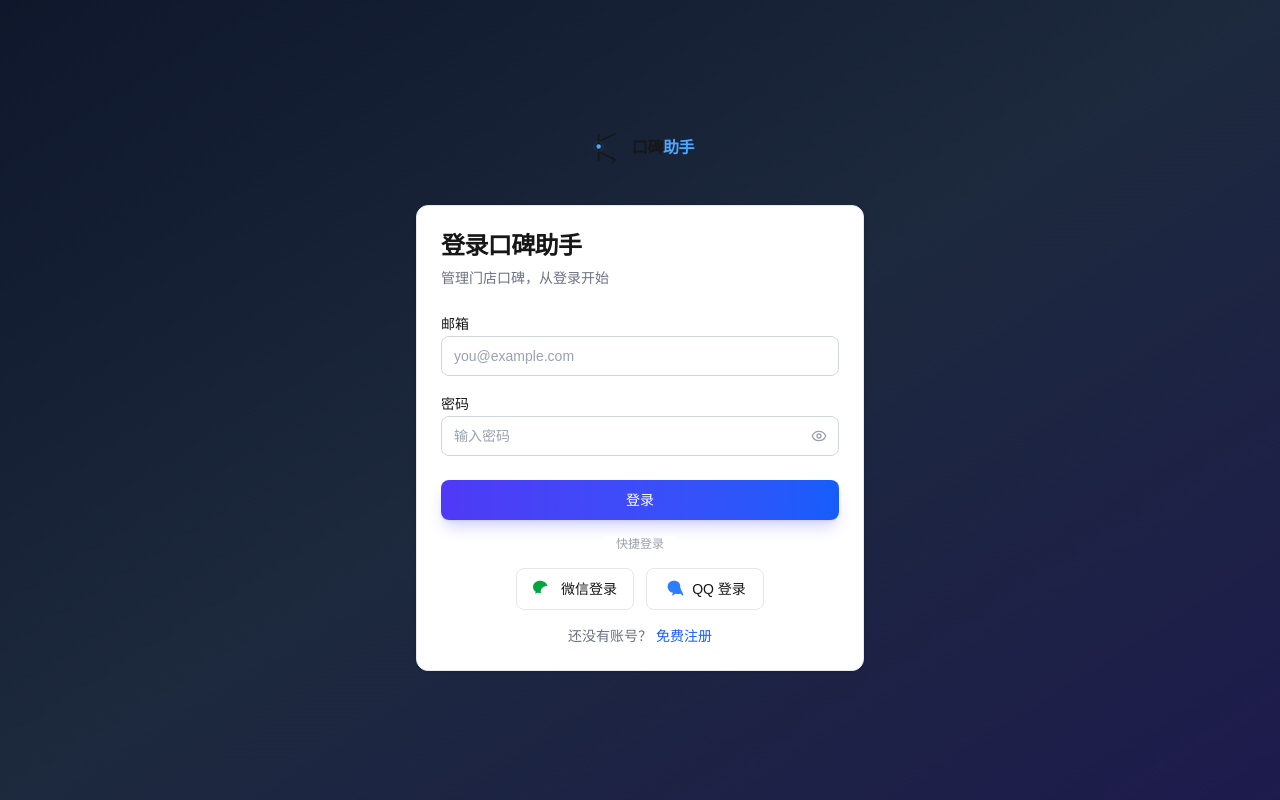
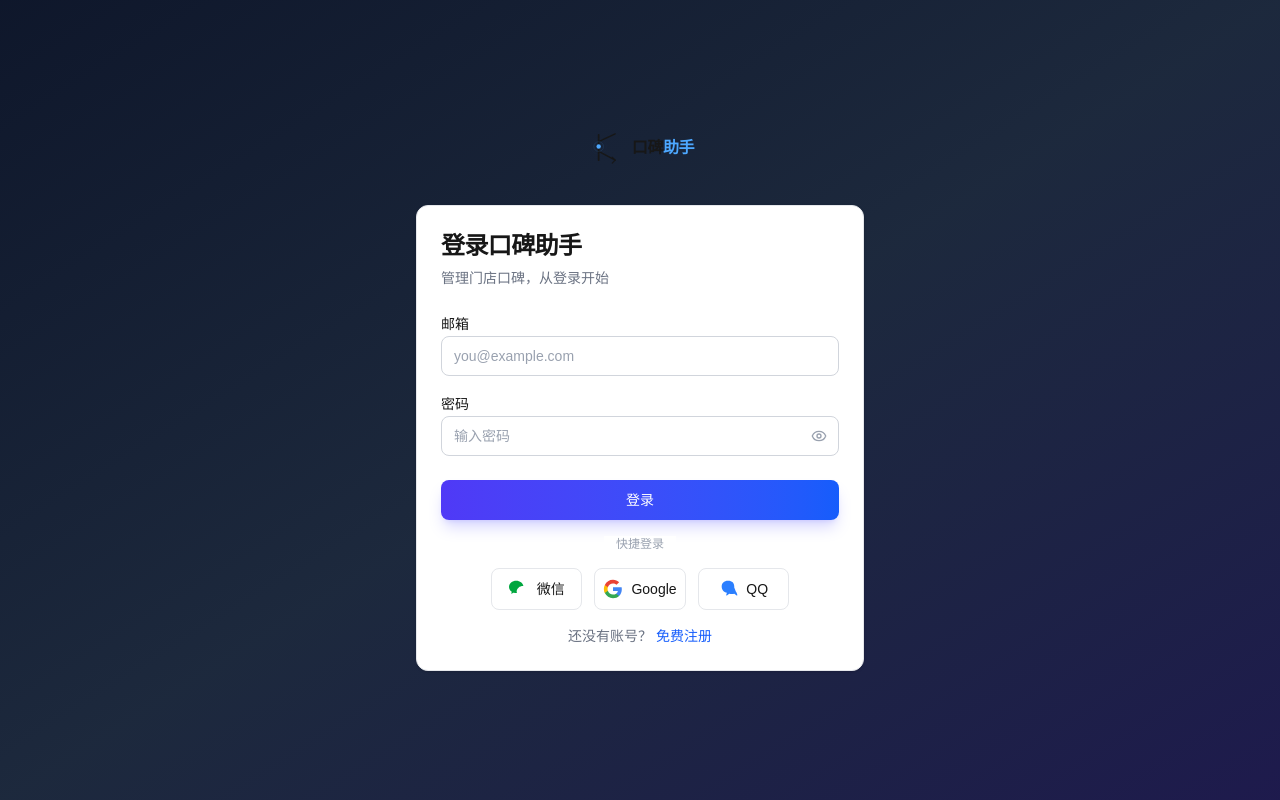
Before and after one commit to Dongzhou990/ai-review-saas, a Next.js app: page /login in a window 1280 px wide. Built offline with nearby package versions, Linux system fonts and the light colour scheme.

Commit message:
feat: add Google OAuth login button

```diff
--- a/src/app/login/page.tsx
+++ b/src/app/login/page.tsx
@@ -111,24 +111,35 @@ export default function LoginPage() {
                 </div>
               </div>
 
-              <div className="grid grid-cols-2 gap-3">
+              <div className="grid grid-cols-3 gap-3">
                 <a
                   href="/api/auth/wechat"
-                  className="flex items-center justify-center gap-2 px-4 py-2.5 rounded-lg border border-gray-200 hover:bg-green-50 transition-colors text-sm font-medium"
+                  className="flex items-center justify-center gap-2 px-2 py-2.5 rounded-lg border border-gray-200 hover:bg-green-50 transition-colors text-sm font-medium"
                 >
-                  <svg className="w-5 h-5 text-green-600" viewBox="0 0 24 24" fill="currentColor">
-                    <path d="M8.691 2.188C3.891 2.188 0 5.476 0 9.53c0 2.212 1.17 4.203 3.002 5.55a.59.59 0 01.213.665l-.39 1.48c-.019.07-.048.141-.048.213 0 .163.13.295.29.295a.326.326 0 00.167-.054l1.903-1.114a.864.864 0 01.717-.098 10.16 10.16 0 002.837.403c.276 0 .543-.027.811-.05-.857-2.578.157-4.972 1.932-6.446 1.703-1.415 3.882-1.98 5.853-1.838-.576-3.583-4.196-6.348-8.596-6.348z"/>
-                  </svg>
-                  微信登录
+                  <svg className="w-5 h-5 text-green-600" viewBox="0 0 24 24" fill="currentColor"><path d="M8.691 2.188C3.891 2.188 0 5.476 0 9.53c0 2.212 1.17 4.203 3.002 5.55a.59.59 0 01.213.665l-.39 1.48c-.019.07-.048.141-.048.213 0 .163.13.295.29.295a.326.326 0 00.167-.054l1.903-1.114a.864.864 0 01.717-.098 10.16 10.16 0 002.837.403c.276 0 .543-.027.811-.05-.857-2.578.157-4.972 1.932-6.446 1.703-1.415 3.882-1.98 5.853-1.838-.576-3.583-4.196-6.348-8.596-6.348z"/></svg>
+                  微信
                 </a>
+                <button
+                  onClick={() => {
+                    import("@/lib/supabase/client").then(m => {
+                      const supabase = m.createClient();
+                      supabase.auth.signInWithOAuth({
+                        provider: "google",
+                        options: { redirectTo: window.location.origin + "/auth/callback" },
+                      });
+                    });
+                  }}
+                  className="flex items-center justify-center gap-2 px-2 py-2.5 rounded-lg border border-gray-200 hover:bg-red-50 transition-colors text-sm font-medium"
+                >
+                  <svg className="w-5 h-5" viewBox="0 0 24 24"><path fill="#4285F4" d="M22.56 12.25c0-.78-.07-1.53-.2-2.25H12v4.26h5.92a5.06 5.06 0 01-2.2 3.32v2.77h3.57c2.08-1.92 3.28-4.74 3.28-8.1z"/><path fill="#34A853" d="M12 23c2.97 0 5.46-.98 7.28-2.66l-3.57-2.77c-.98.66-2.23 1.06-3.71 1.06-2.86 0-5.29-1.93-6.16-4.53H2.18v2.84C3.99 20.53 7.7 23 12 23z"/><path fill="#FBBC05" d="M5.84 14.09c-.22-.66-.35-1.36-.35-2.09s.13-1.43.35-2.09V7.07H2.18C1.43 8.55 1 10.22 1 12s.43 3.45 1.18 4.93l2.85-2.22.81-.62z"/><path fill="#EA4335" d="M12 5.38c1.62 0 3.06.56 4.21 1.64l3.15-3.15C17.45 2.09 14.97 1 12 1 7.7 1 3.99 3.47 2.18 7.07l3.66 2.84c.87-2.6 3.3-4.53 6.16-4.53z"/></svg>
+                  Google
+                </button>
                 <a
                   href="/api/auth/qq"
-                  className="flex items-center justify-center gap-2 px-4 py-2.5 rounded-lg border border-gray-200 hover:bg-blue-50 transition-colors text-sm font-medium"
+                  className="flex items-center justify-center gap-2 px-2 py-2.5 rounded-lg border border-gray-200 hover:bg-blue-50 transition-colors text-sm font-medium"
                 >
-                  <svg className="w-5 h-5 text-blue-500" viewBox="0 0 24 24" fill="currentColor">
-                    <path d="M21.395 15.035a39.548 39.548 0 00-.803-2.264l-1.079-2.695c.001-.032.014-.562.014-.836C19.527 4.661 17.127 2 12.088 2S4.409 4.83 4.409 9.24c0 3.572 2.666 6.525 6.28 7.286l-.672 2.004c-.104.313-.177.548-.177.655 0 .381.295.62.689.62.168 0 .354-.073.529-.207l2.428-1.831c.998.154 2.03.232 3.065.232 1.033 0 2.053-.077 3.043-.229l2.412 1.83c.175.135.361.208.53.208.394 0 .69-.239.69-.62 0-.108-.074-.344-.179-.657l-.673-2.006z"/>
-                  </svg>
-                  QQ 登录
+                  <svg className="w-5 h-5 text-blue-500" viewBox="0 0 24 24" fill="currentColor"><path d="M21.395 15.035a39.548 39.548 0 00-.803-2.264l-1.079-2.695c.001-.032.014-.562.014-.836C19.527 4.661 17.127 2 12.088 2S4.409 4.83 4.409 9.24c0 3.572 2.666 6.525 6.28 7.286l-.672 2.004c-.104.313-.177.548-.177.655 0 .381.295.62.689.62.168 0 .354-.073.529-.207l2.428-1.831c.998.154 2.03.232 3.065.232 1.033 0 2.053-.077 3.043-.229l2.412 1.83c.175.135.361.208.53.208.394 0 .69-.239.69-.62 0-.108-.074-.344-.179-.657l-.673-2.006z"/></svg>
+                  QQ
                 </a>
               </div>
 
--- a/src/app/register/page.tsx
+++ b/src/app/register/page.tsx
@@ -112,24 +112,35 @@ export default function RegisterPage() {
                 </div>
               </div>
 
-              <div className="grid grid-cols-2 gap-3">
+              <div className="grid grid-cols-3 gap-3">
                 <a
                   href="/api/auth/wechat"
-                  className="flex items-center justify-center gap-2 px-4 py-2.5 rounded-lg border border-gray-200 hover:bg-green-50 transition-colors text-sm font-medium"
+                  className="flex items-center justify-center gap-2 px-2 py-2.5 rounded-lg border border-gray-200 hover:bg-green-50 transition-colors text-sm font-medium"
                 >
-                  <svg className="w-5 h-5 text-green-600" viewBox="0 0 24 24" fill="currentColor">
-                    <path d="M8.691 2.188C3.891 2.188 0 5.476 0 9.53c0 2.212 1.17 4.203 3.002 5.55a.59.59 0 01.213.665l-.39 1.48c-.019.07-.048.141-.048.213 0 .163.13.295.29.295a.326.326 0 00.167-.054l1.903-1.114a.864.864 0 01.717-.098 10.16 10.16 0 002.837.403c.276 0 .543-.027.811-.05-.857-2.578.157-4.972 1.932-6.446 1.703-1.415 3.882-1.98 5.853-1.838-.576-3.583-4.196-6.348-8.596-6.348z"/>
-                  </svg>
-                  微信登录
+                  <svg className="w-5 h-5 text-green-600" viewBox="0 0 24 24" fill="currentColor"><path d="M8.691 2.188C3.891 2.188 0 5.476 0 9.53c0 2.212 1.17 4.203 3.002 5.55a.59.59 0 01.213.665l-.39 1.48c-.019.07-.048.141-.048.213 0 .163.13.295.29.295a.326.326 0 00.167-.054l1.903-1.114a.864.864 0 01.717-.098 10.16 10.16 0 002.837.403c.276 0 .543-.027.811-.05-.857-2.578.157-4.972 1.932-6.446 1.703-1.415 3.882-1.98 5.853-1.838-.576-3.583-4.196-6.348-8.596-6.348z"/></svg>
+                  微信
                 </a>
+                <button
+                  onClick={() => {
+                    import("@/lib/supabase/client").then(m => {
+                      const supabase = m.createClient();
+                      supabase.auth.signInWithOAuth({
+                        provider: "google",
+                        options: { redirectTo: window.location.origin + "/auth/callback" },
+                      });
+                    });
+                  }}
+                  className="flex items-center justify-center gap-2 px-2 py-2.5 rounded-lg border border-gray-200 hover:bg-red-50 transition-colors text-sm font-medium"
+                >
+                  <svg className="w-5 h-5" viewBox="0 0 24 24"><path fill="#4285F4" d="M22.56 12.25c0-.78-.07-1.53-.2-2.25H12v4.26h5.92a5.06 5.06 0 01-2.2 3.32v2.77h3.57c2.08-1.92 3.28-4.74 3.28-8.1z"/><path fill="#34A853" d="M12 23c2.97 0 5.46-.98 7.28-2.66l-3.57-2.77c-.98.66-2.23 1.06-3.71 1.06-2.86 0-5.29-1.93-6.16-4.53H2.18v2.84C3.99 20.53 7.7 23 12 23z"/><path fill="#FBBC05" d="M5.84 14.09c-.22-.66-.35-1.36-.35-2.09s.13-1.43.35-2.09V7.07H2.18C1.43 8.55 1 10.22 1 12s.43 3.45 1.18 4.93l2.85-2.22.81-.62z"/><path fill="#EA4335" d="M12 5.38c1.62 0 3.06.56 4.21 1.64l3.15-3.15C17.45 2.09 14.97 1 12 1 7.7 1 3.99 3.47 2.18 7.07l3.66 2.84c.87-2.6 3.3-4.53 6.16-4.53z"/></svg>
+                  Google
+                </button>
                 <a
                   href="/api/auth/qq"
-                  className="flex items-center justify-center gap-2 px-4 py-2.5 rounded-lg border border-gray-200 hover:bg-blue-50 transition-colors text-sm font-medium"
+                  className="flex items-center justify-center gap-2 px-2 py-2.5 rounded-lg border border-gray-200 hover:bg-blue-50 transition-colors text-sm font-medium"
                 >
-                  <svg className="w-5 h-5 text-blue-500" viewBox="0 0 24 24" fill="currentColor">
-                    <path d="M21.395 15.035a39.548 39.548 0 00-.803-2.264l-1.079-2.695c.001-.032.014-.562.014-.836C19.527 4.661 17.127 2 12.088 2S4.409 4.83 4.409 9.24c0 3.572 2.666 6.525 6.28 7.286l-.672 2.004c-.104.313-.177.548-.177.655 0 .381.295.62.689.62.168 0 .354-.073.529-.207l2.428-1.831c.998.154 2.03.232 3.065.232 1.033 0 2.053-.077 3.043-.229l2.412 1.83c.175.135.361.208.53.208.394 0 .69-.239.69-.62 0-.108-.074-.344-.179-.657l-.673-2.006z"/>
-                  </svg>
-                  QQ 登录
+                  <svg className="w-5 h-5 text-blue-500" viewBox="0 0 24 24" fill="currentColor"><path d="M21.395 15.035a39.548 39.548 0 00-.803-2.264l-1.079-2.695c.001-.032.014-.562.014-.836C19.527 4.661 17.127 2 12.088 2S4.409 4.83 4.409 9.24c0 3.572 2.666 6.525 6.28 7.286l-.672 2.004c-.104.313-.177.548-.177.655 0 .381.295.62.689.62.168 0 .354-.073.529-.207l2.428-1.831c.998.154 2.03.232 3.065.232 1.033 0 2.053-.077 3.043-.229l2.412 1.83c.175.135.361.208.53.208.394 0 .69-.239.69-.62 0-.108-.074-.344-.179-.657l-.673-2.006z"/></svg>
+                  QQ
                 </a>
               </div>
 
```
